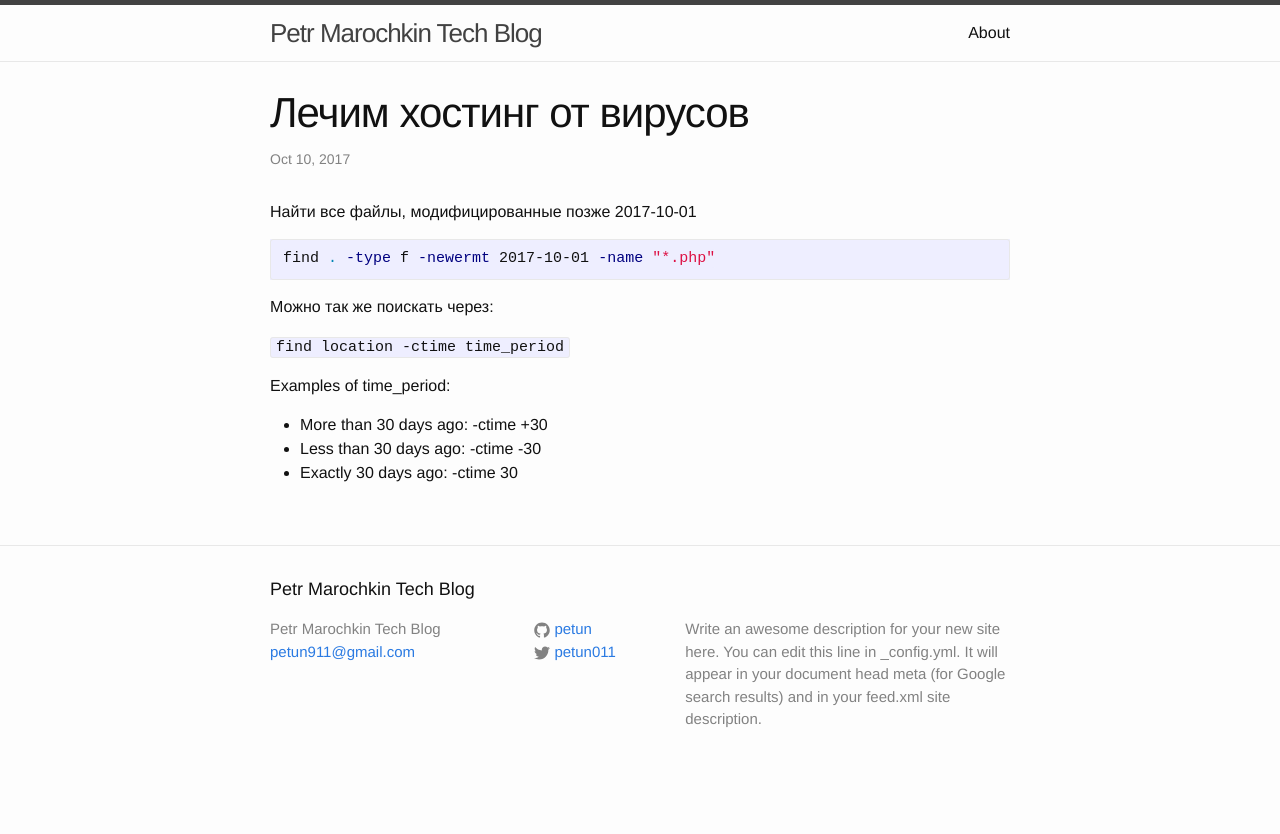
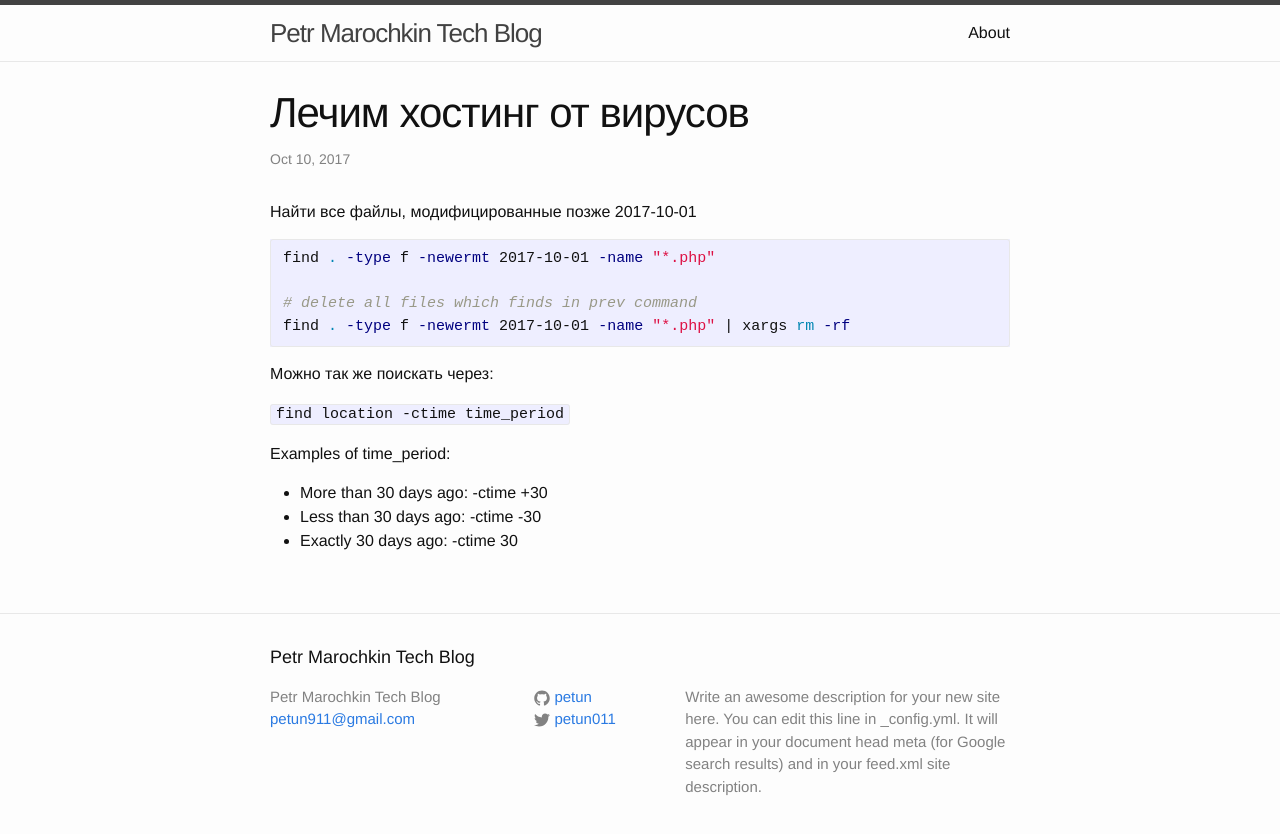
Before and after one commit to petun/petun.github.io, a Jekyll site: the page built from _posts/2017-10-10-hosting-virus-how-to.markdown, in a window 1280 px wide. Shown: the top 834 px of the page. Built offline with Jekyll 4.4.1, drawn with Linux system fonts in a browser that asks for light colours.

Commit message:
add hosting viruses

````diff
--- a/_posts/2017-10-10-hosting-virus-how-to.markdown
+++ b/_posts/2017-10-10-hosting-virus-how-to.markdown
@@ -9,6 +9,9 @@ categories: htaccess apache
 
 ```bash
 find . -type f -newermt 2017-10-01 -name "*.php"
+
+# delete all files which finds in prev command
+find . -type f -newermt 2017-10-01 -name "*.php" | xargs rm -rf
 ```
 
 Можно так же поискать через:
````
